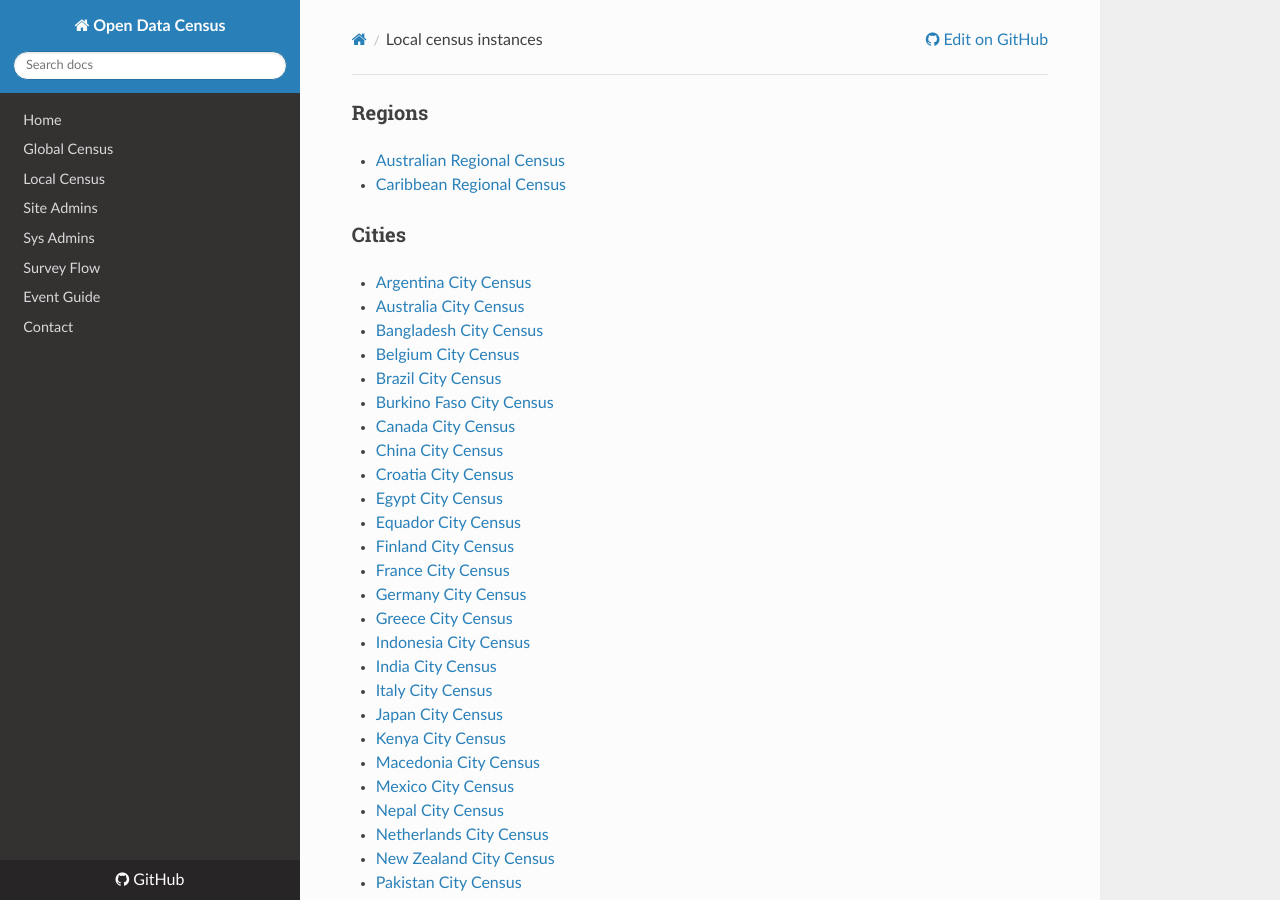
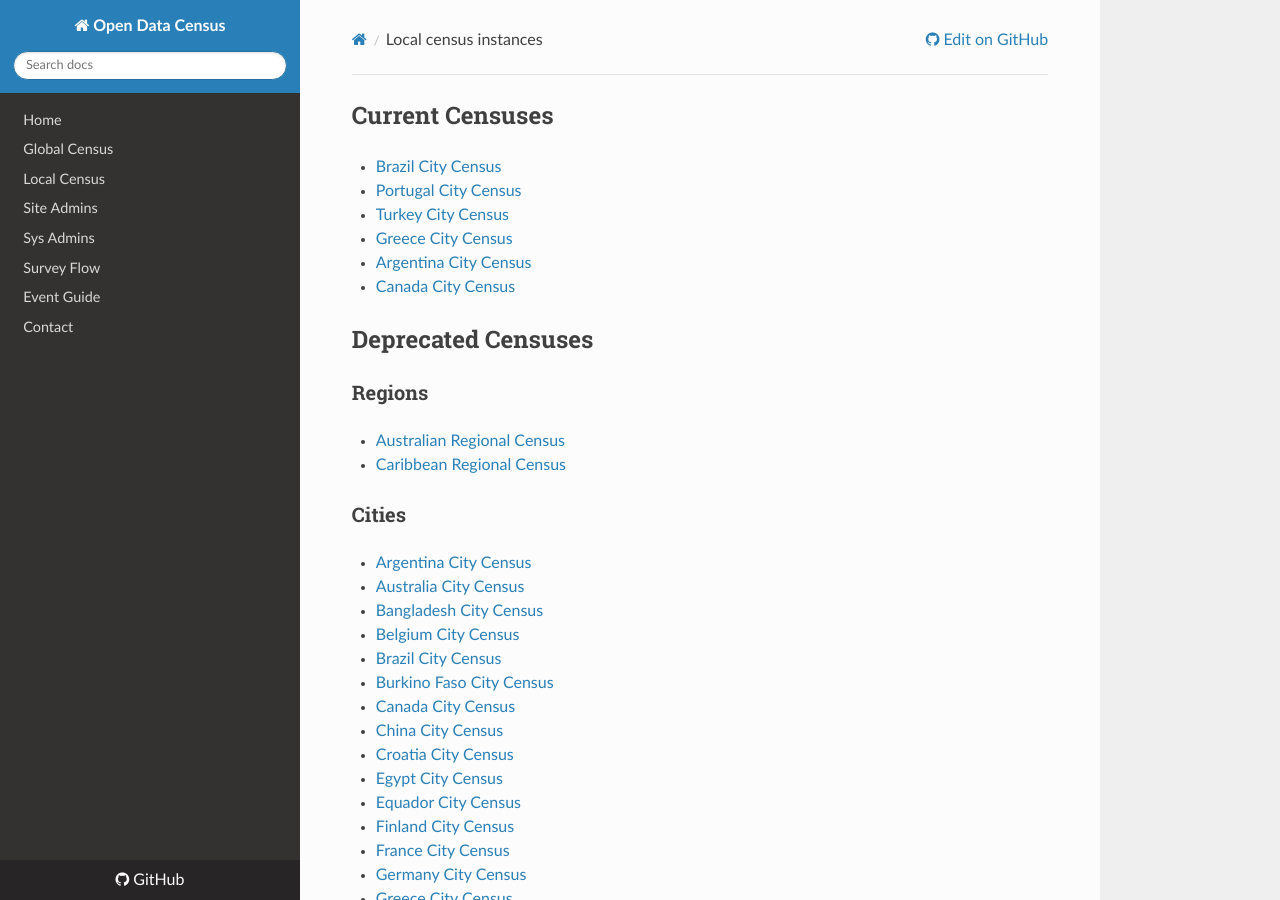
Before and after one commit to okfn/opendatasurvey, an MkDocs documentation site: the page built from docs/_includes/local_census_instances.md, in a window 1280 px wide and 900 px high. Built offline with MkDocs 1.6.1, drawn with Linux system fonts in a browser that asks for light colours; nearby versions of some CDN libraries; old or Windows-style settings are respelled for this version of MkDocs.

Commit message:
Update local_census_instances.md
Differentiates between deprecated (old censuses) and the new instances.

```diff
--- a/docs/_includes/local_census_instances.md
+++ b/docs/_includes/local_census_instances.md
@@ -1,3 +1,13 @@
+## Current Censuses
+
+* [Brazil City Census](http://br-cities.survey.okfn.org)
+* [Portugal City Census](http://pt-cities.survey.okfn.org)
+* [Turkey City Census](http://tr-cities.survey.okfn.org)
+* [Greece City Census](http://gr-cities.survey.okfn.org)
+* [Argentina City Census](http://ar-cities.survey.okfn.org)
+* [Canada City Census](http://ca-cities.survey.okfn.org)
+
+## Deprecated Censuses
 ### Regions
 
  * [Australian Regional Census](http://australia.census.okfn.org/)
```
